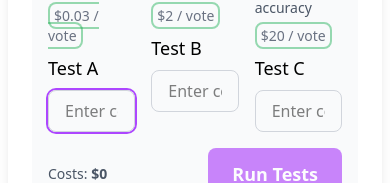
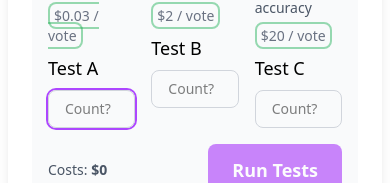
Before and after one commit to dsernst/simulate-corrupted-election, a Next.js app: page / in a window 390 px wide. Shown: the part 659-842 px from the top of the page. Built offline with nearby package versions, Linux system fonts and the light colour scheme.

Commit message:
NumberInputs: Make placeholder fit in small screens

```diff
--- a/app/components/NumberInput.tsx
+++ b/app/components/NumberInput.tsx
@@ -22,7 +22,7 @@ export function NumberInput({
       </label>
       <input
         autoFocus={autoFocus}
-        className="px-4 py-2 border border-gray-300 rounded-lg focus:outline-none focus:ring-2 focus:ring-purple-500"
+        className="px-4 py-2 border border-gray-300 rounded-lg focus:outline-none focus:ring-2 focus:ring-purple-500 text-sm"
         id={id}
         inputMode="numeric"
         onChange={(e) => onChange(parseNumberInput(e.target.value))}
@@ -33,7 +33,7 @@ export function NumberInput({
           }
         }}
         pattern="[0-9,kmKM]*"
-        placeholder="Enter count"
+        placeholder="Count?"
         type="text"
         value={formatNumberWithCommas(value)}
       />
```
